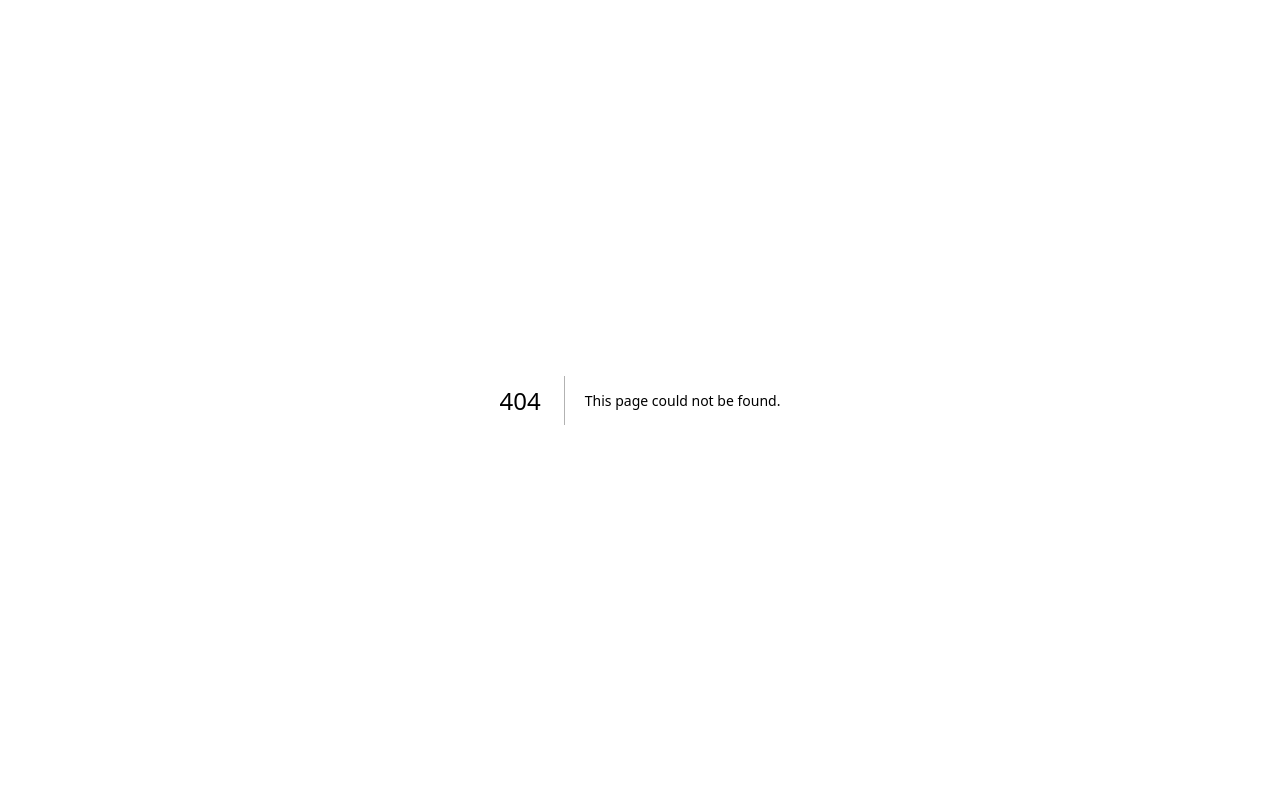
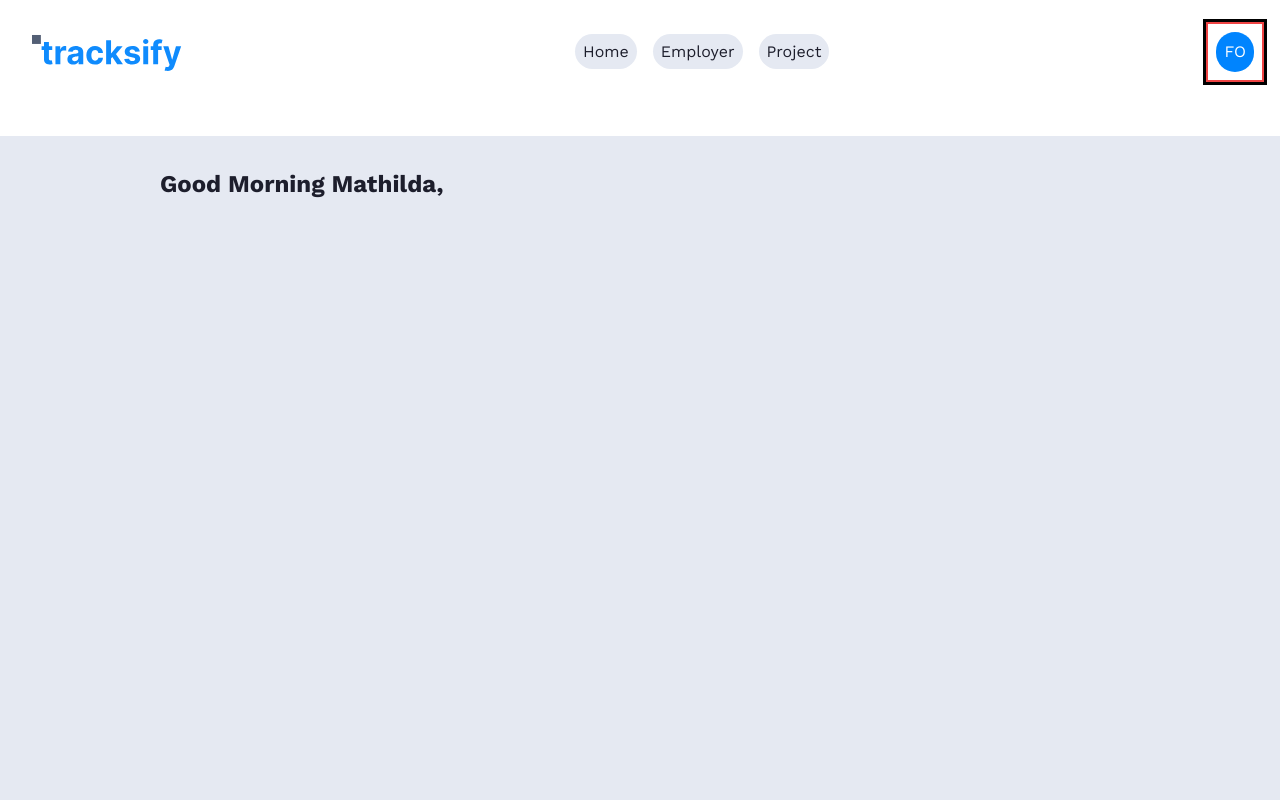
Before and after one commit to veffiong73/Tracksify, a Next.js app in the folder frontend/tracksify/: page /employer/project in a window 1280 px wide. Before the commit this address had no page. Shown: the top 800 px of the page. Built offline with nearby package versions, Linux system fonts and the light colour scheme.

Commit message:
project update

```diff
--- a/frontend/tracksify/app/(routes)/employer/page.tsx
+++ b/frontend/tracksify/app/(routes)/employer/page.tsx
@@ -43,9 +43,10 @@ const page = () => {
                   className=" hover:bg-color_hover p-5 cursor-pointer"
                 >
                   Project 1
-                  <p className=" hover:bg-color_hover p-5">Dec 1, 2023</p>
-                  <p className=" hover:bg-color_hover p-5">Dec 31, 2023</p>
                 </Link>
+
+                <p className=" hover:bg-color_hover p-5">Dec 1, 2023</p>
+                <p className=" hover:bg-color_hover p-5">Dec 31, 2023</p>
                 <select
                   className="p-5"
                   onChange={(e) => console.log(e.target.value)}
--- a/frontend/tracksify/app/(routes)/employer/projects.tsx
+++ b/frontend/tracksify/app/(routes)/employer/project/page.tsx
@@ -7,33 +7,7 @@ import React from "react";
 const projects = () => {
   return (
     <main>
-      <div className="  flex  items-center p-4 bg-white">
-        <div className="p-4  ">
-          <Logo />
-        </div>
-
-        <div className="space-x-4 ">
-          <a
-            href="./app/page.tsx"
-            className=" bg-color_hover rounded-full px-2 py-2 m-2 hover:text-text_secondary font-sm hover:text-black text-text_secondary"
-          >
-            Home
-          </a>
-          <a href="#" className="text-text_tertiary  font-sm">
-            Employee
-          </a>
-          <a href="#" className="text-text_tertiary font-sm">
-            Project
-          </a>
-          <a
-            href="#"
-            className=" border rounded-full  bg-text_secondary  text-white  font-sm px-3 py-2 hover:bg-color_hover hover:text-text_tertiary"
-          >
-            {" "}
-            FO
-          </a>
-        </div>
-      </div>
+      <div className="  flex  items-center p-4 bg-white"></div>
       <div className="bg-color_hover h-screen">
         <h1 className="text-2xl text-text_tertiary pt-8 pl-40 font-bold">
           Good Morning Mathilda,
--- a/frontend/tracksify/components/navbar.tsx
+++ b/frontend/tracksify/components/navbar.tsx
@@ -70,13 +70,21 @@ const Navbar = () => {
           <Link
             href={link.link}
             key={link.name}
-            className=" bg-color_hover rounded-full px-2 py-2 m-2 hover:text-text_secondary font-sm hover:text-black text-text_secondary"
+            className=" bg-color_hover rounded-full px-2 py-2 m-2  font-sm  text-text_tertiary hover:text_secondary"
           >
             {link.name}
           </Link>
         ))}
       </div>
-      <div>{userRole === "employee" && <div>Hello</div>}</div>
+      <div>
+        {userRole === "employer" && (
+          <div className="border-2 outline  border-red-500">
+            <button className="bg-text_secondary p-2 m-2   text-white rounded-full">
+              FO
+            </button>
+          </div>
+        )}
+      </div>
     </div>
   );
 };
```
